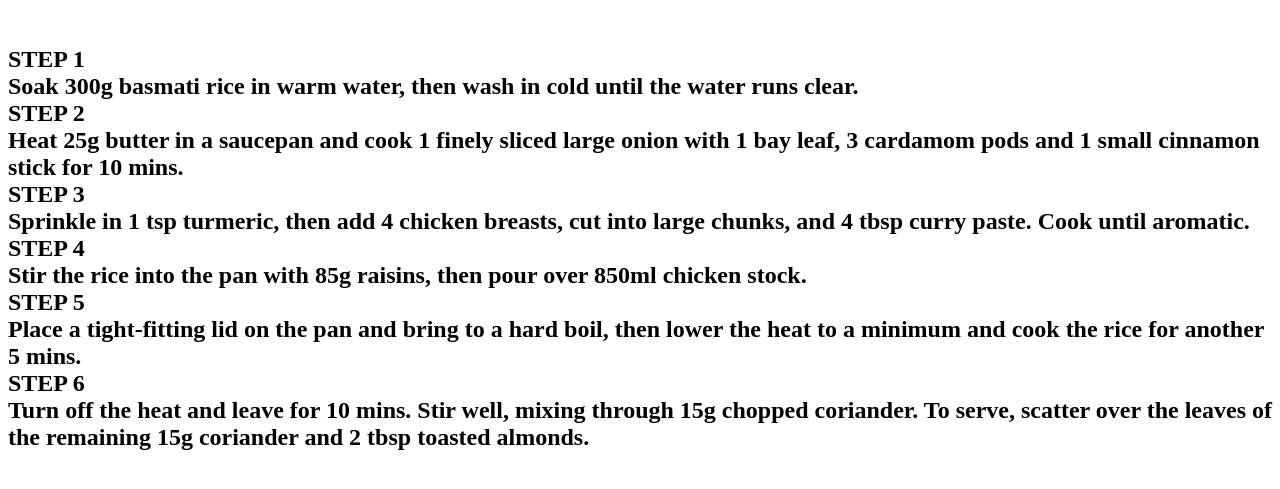
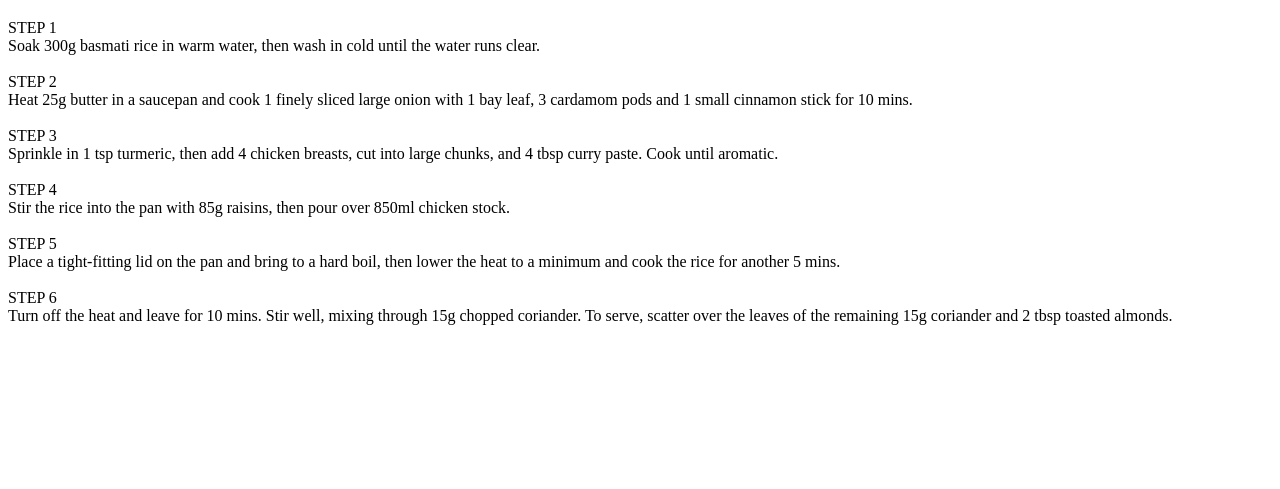
Before and after one commit to sunandaeluru/project---biryani, a plain HTML site: page single.html in a window 1280 px wide. Shown: the part 61-550 px from the top of the page. Drawn offline with Linux system fonts and the light colour scheme.

Commit message:
Update single.html

```diff
--- a/single.html
+++ b/single.html
@@ -12,34 +12,27 @@
             h1{
                 background-color: lightslategray;
                 color: peru;
-        h2{
-            font-size: 300px;
+                position: sticky;
             }
-            }
+
         </style>
         <h1>
             Method  </h1>
-            <h2>
-                <br>
-            STEP 1
+            <p> STEP 1
                 <br>
                 Soak 300g basmati rice in warm water, then wash in cold until the water runs clear.
-           <br>
-            STEP 2
-            <br>
+                <br> <br>
+                STEP 2 <br>
                 Heat 25g butter in a saucepan and cook 1 finely sliced large onion with 1 bay leaf, 3 cardamom pods and 1 small cinnamon stick for 10 mins.
-           <br>
+                <br> <br>
                 STEP 3 <br>
                 Sprinkle in 1 tsp turmeric, then add 4 chicken breasts, cut into large chunks, and 4 tbsp curry paste. Cook until aromatic.
-           <br>
+                <br> <br>
                 STEP 4 <br>
                 Stir the rice into the pan with 85g raisins, then pour over 850ml chicken stock.
-           <br>
+                <br> <br>
                 STEP 5 <br>
                 Place a tight-fitting lid on the pan and bring to a hard boil, then lower the heat to a minimum and cook the rice for another 5 mins.
-           <br>
+                <br> <br>
                 STEP 6 <br>
-            Turn off the heat and leave for 10 mins. Stir well, mixing through 15g chopped coriander. To serve, scatter over the leaves of the remaining 15g coriander and 2 tbsp toasted almonds.
-        </h2>
-    </body>
-</html>
+                Turn off the heat and leave for 10 mins. Stir well, mixing through 15g chopped coriander. To serve, scatter over the leaves of the remaining 15g coriander and 2 tbsp toasted almonds.</p>
```
Lines whose indentation alone changed are shown as unchanged.
